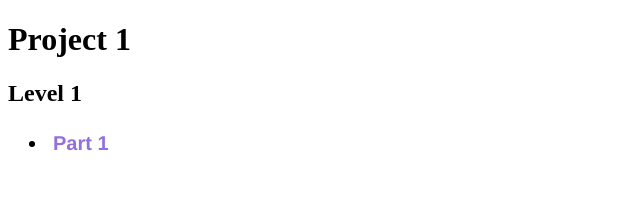
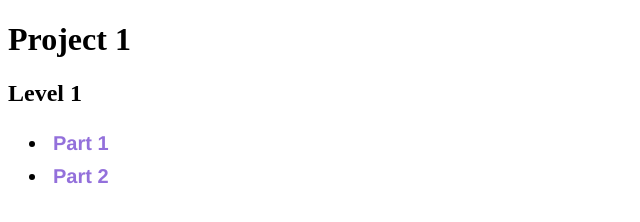
Before and after one commit to 603102143/interactivemedia323, a plain HTML site: page project 1/index.html in a window 1280 px wide. Shown: the full height of the page, 0-640 px from the left. Drawn offline with Linux system fonts and the light colour scheme.

Commit message:
Update index.html

```diff
--- a/project 1/index.html
+++ b/project 1/index.html
@@ -13,6 +13,7 @@
      <nav>
       <ul>
     	<li><a href="level 1/part 1/index.html"> Part 1 </a></li>
+    	<li><a href="level 1/part 2/index.html"> Part 2 </a></li>
       </ul>
      </nav>
      </div>
```
